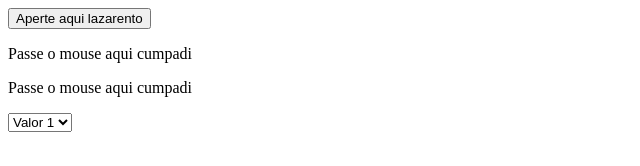
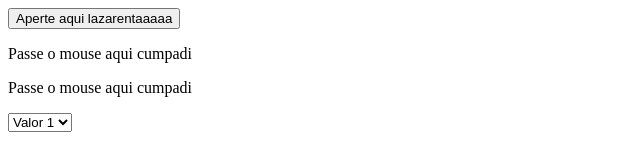
Before and after one commit to Claudia-oli/aula_Javascript, a plain HTML site: page index.html in a window 1280 px wide. Shown: the full height of the page, 0-640 px from the left. Drawn offline with Linux system fonts and the light colour scheme.

Commit message:
exemplo vscode

```diff
--- a/index.html
+++ b/index.html
@@ -6,7 +6,7 @@
     <script type="text/javascript" src="js/main.js"></script>
 </head>
 <body onload= "load()">
-        <button type="button" onclick="botão()">Aperte aqui lazarento</button>
+    <button type="button" onclick="botão()">Aperte aqui lazarentaaaaa</button>
     <p id="agradecimento"onclick = "redirecionar()"></p>
     <p id="mousemove"onmouseover="trocar(this)" onmouseout="voltar(this)">Passe o mouse aqui cumpadi</p>
     <p id="mousemove2"onmouseover="trocar(this)" onmouseout="voltar(this)">Passe o mouse aqui cumpadi</p>
```
Also changed, not shown: js/main.js (line endings or trailing spaces). Lines whose indentation alone changed are shown as unchanged.
